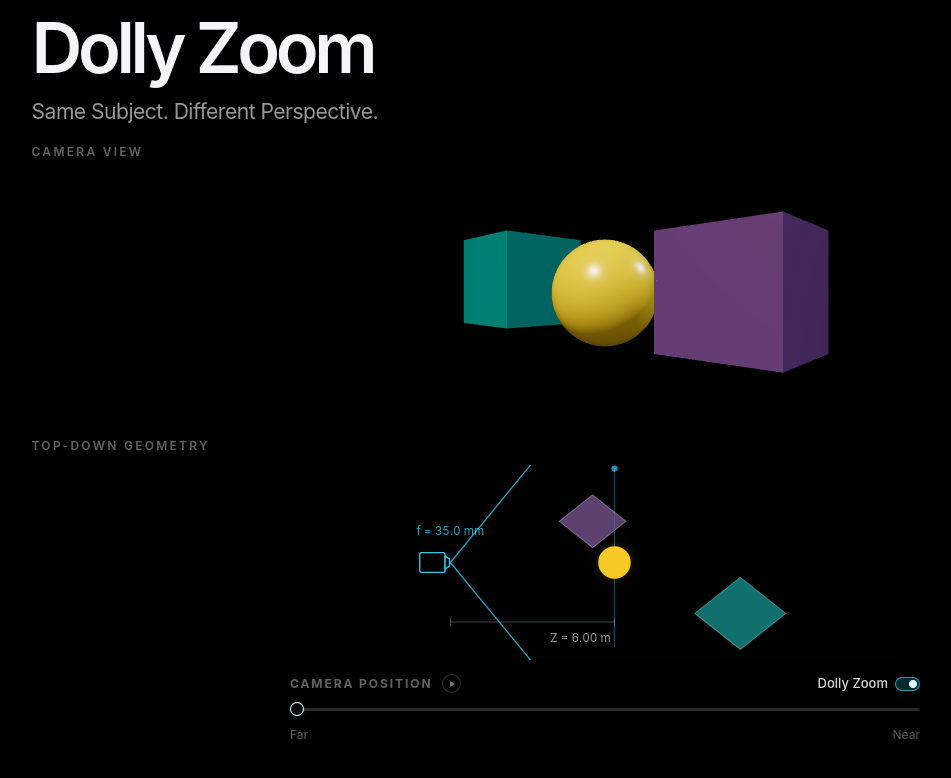
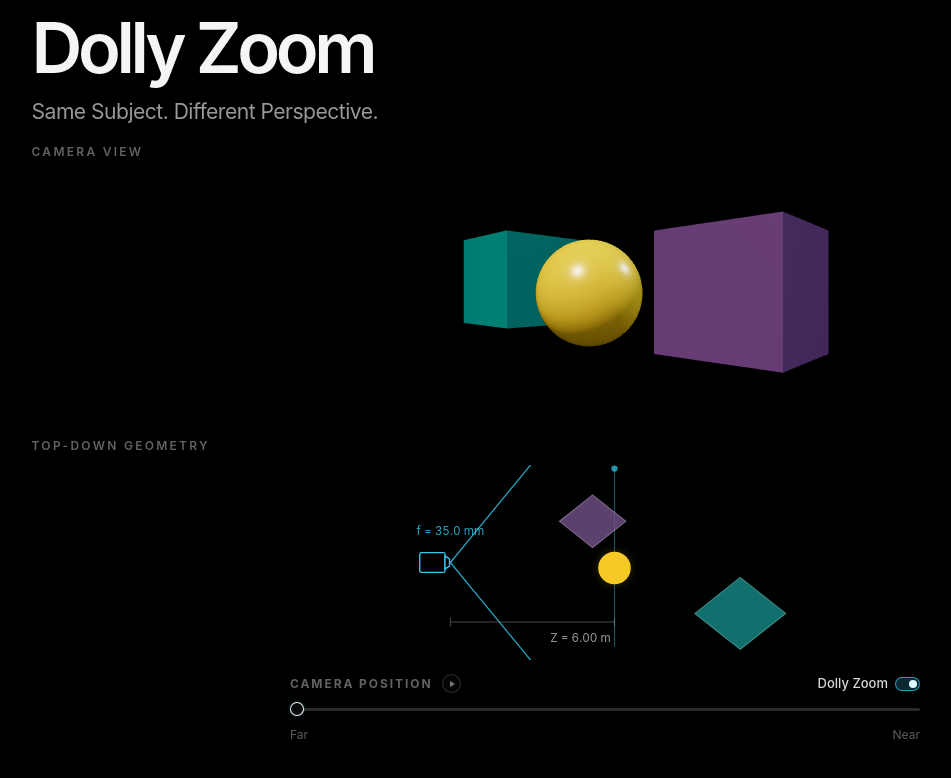
Before and after one commit to CSProfKGD/dolly-zoom, a Next.js app: page / in a window 1280 px wide. Shown: the top 778 px of the page, without its empty margins (35-986 px from the left). Built offline with nearby package versions, Linux system fonts and the light colour scheme.

Commit message:
Center subject between cubes

```diff
--- a/src/components/DollyZoomDemo.tsx
+++ b/src/components/DollyZoomDemo.tsx
@@ -27,7 +27,7 @@ export function DollyZoomDemo() {
     { x: -2.35, z: -4.6, yaw: -Math.PI / 4 },
     { x: 1.9, z: 0.8, yaw: Math.PI / 4 },
   ]);
-  const [subject, setSubject] = useState<SubjectPose>({ x: 0, z: 0 });
+  const [subject, setSubject] = useState<SubjectPose>({ x: -0.25, z: 0 });
   const autoFrame = useRef<number | null>(null);
   const transitionFrame = useRef<number | null>(null);
   const tRef = useRef(t);
```
Also changed, not shown: 1 other file (tests, documents, lock files or other folders).
